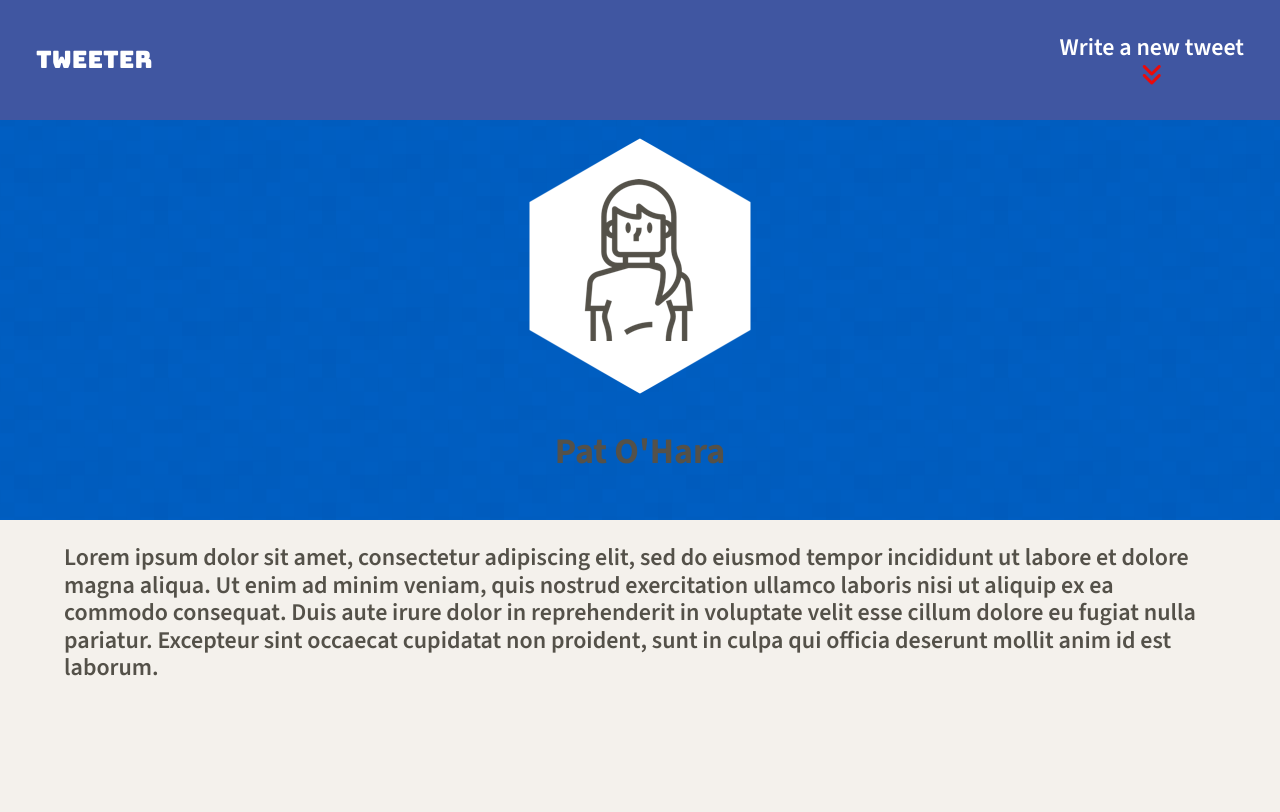
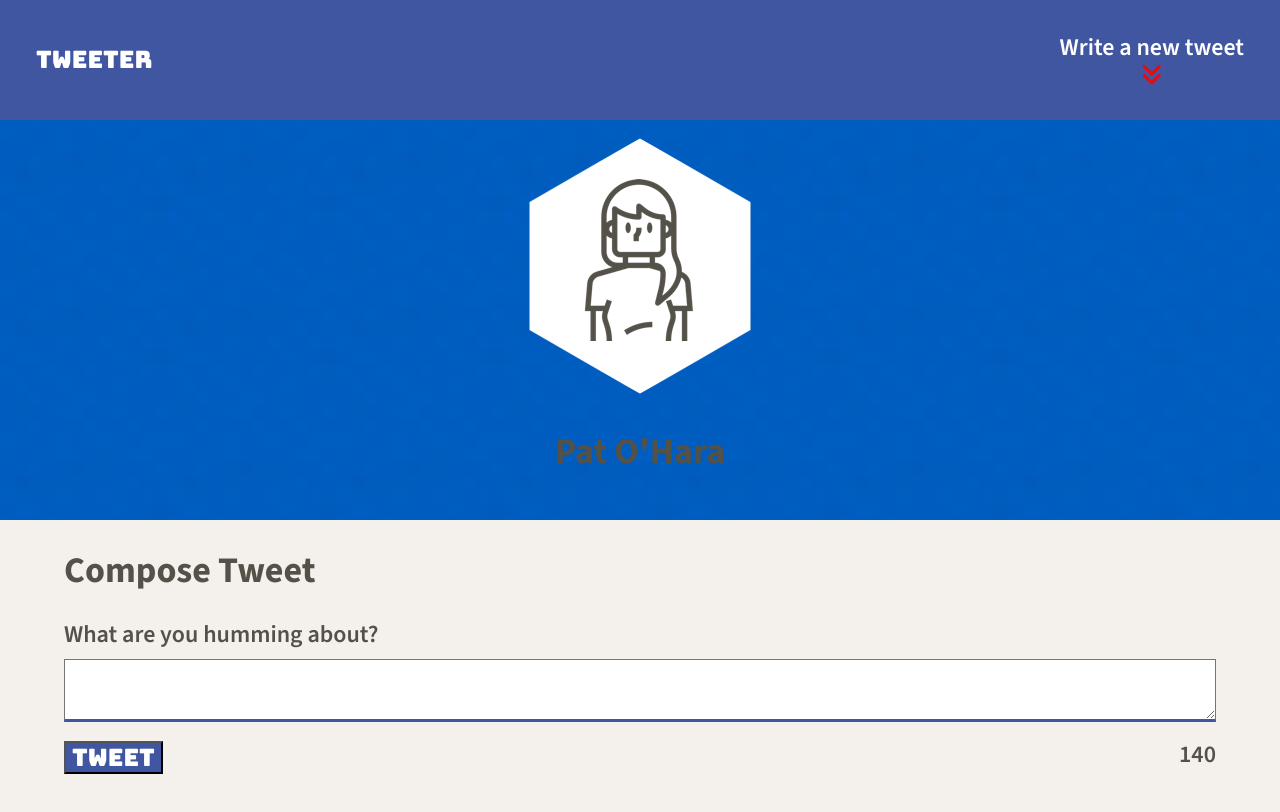
Before and after one commit to patrick-204/tweeter, a website: page public/index.html in a window 1280 px wide. Shown: the top 812 px of the page. Drawn offline with nearby package versions, Linux system fonts and the light colour scheme.

Commit message:
Add POST route handler to the tweet submission form. Add new-tweet CSS file for styling the entering and submission of tweets. Modify index HTML file to include the new-tweet CSS file styles.

```diff
--- a/public/index.html
+++ b/public/index.html
@@ -15,6 +15,7 @@
     <link rel="stylesheet" href="/styles/layout.css" type="text/css" />
     <link rel="stylesheet" href="/styles/nav.css" type="text/css" />
     <link rel="stylesheet" href="/styles/header.css" type="text/css" />
+    <link rel="stylesheet" href="/styles/new-tweet.css" type="text/css" />
 
     <!-- External JS -->
     <script src="https://ajax.googleapis.com/ajax/libs/jquery/3.4.1/jquery.min.js"></script>
@@ -45,7 +46,17 @@
 
     <!-- Page-specific (main) content here -->
     <main class="container">
-      <p>Lorem ipsum dolor sit amet, consectetur adipiscing elit, sed do eiusmod tempor incididunt ut labore et dolore magna aliqua. Ut enim ad minim veniam, quis nostrud exercitation ullamco laboris nisi ut aliquip ex ea commodo consequat. Duis aute irure dolor in reprehenderit in voluptate velit esse cillum dolore eu fugiat nulla pariatur. Excepteur sint occaecat cupidatat non proident, sunt in culpa qui officia deserunt mollit anim id est laborum.</p>
+      <section class="new-tweet">
+        <h2>Compose Tweet</h2>
+        <form action="/tweets" method="POST">
+          <label for="tweet-text" class="tweet-label">What are you humming about?</label>
+          <textarea name="text" id="tweet-text"></textarea>
+          <div class="btn-counter">
+            <button type="submit" class="tweet-btn">Tweet</button>
+            <output name="counter" class="counter" for="tweet-text">140</output>
+          </div>
+        </form>
+      </section>
     </main>
   </body>
 </html>
--- a/public/scripts/client.js
+++ b/public/scripts/client.js
@@ -3,3 +3,4 @@
  * jQuery is already loaded
  * Reminder: Use (and do all your DOM work in) jQuery's document ready function
  */
+// specify the DOM node to reference using the document.getElementById method and put that reference in a variable
--- /dev/null
+++ b/public/styles/new-tweet.css
@@ -0,0 +1,24 @@
+.tweet-label {
+  display: block;
+}
+
+#tweet-text {
+  width: 100%;
+  margin-top: 10px;
+  border-bottom: 3px solid #4056A1;
+}
+
+.btn-counter {
+  display: flex;
+  flex-direction: row;
+  justify-content: space-between;
+  margin-top: 12px;
+}
+
+.tweet-btn {
+  background-color: #4056A1;
+  color: #FFFFFF;
+  font-family: "Bungee", sans-serif;
+  font-weight: 300;
+  font-style: normal;
+}
--- a/server/data-files/initial-tweets.json
+++ b/server/data-files/initial-tweets.json
@@ -8,7 +8,7 @@
     "content": {
       "text": "If I have seen further it is by standing on the shoulders of giants"
     },
-    "created_at": 1713151075194
+    "created_at": 1713400241893
   },
   {
     "user": {
@@ -19,6 +19,6 @@
     "content": {
       "text": "Je pense , donc je suis"
     },
-    "created_at": 1713237475194
+    "created_at": 1713486641893
   }
 ]
--- a/server/index.js
+++ b/server/index.js
@@ -2,7 +2,7 @@
 
 // Basic express setup:
 
-const PORT          = 8090;
+const PORT          = 8080;
 const express       = require("express");
 const bodyParser    = require("body-parser");
 const app           = express();
```
